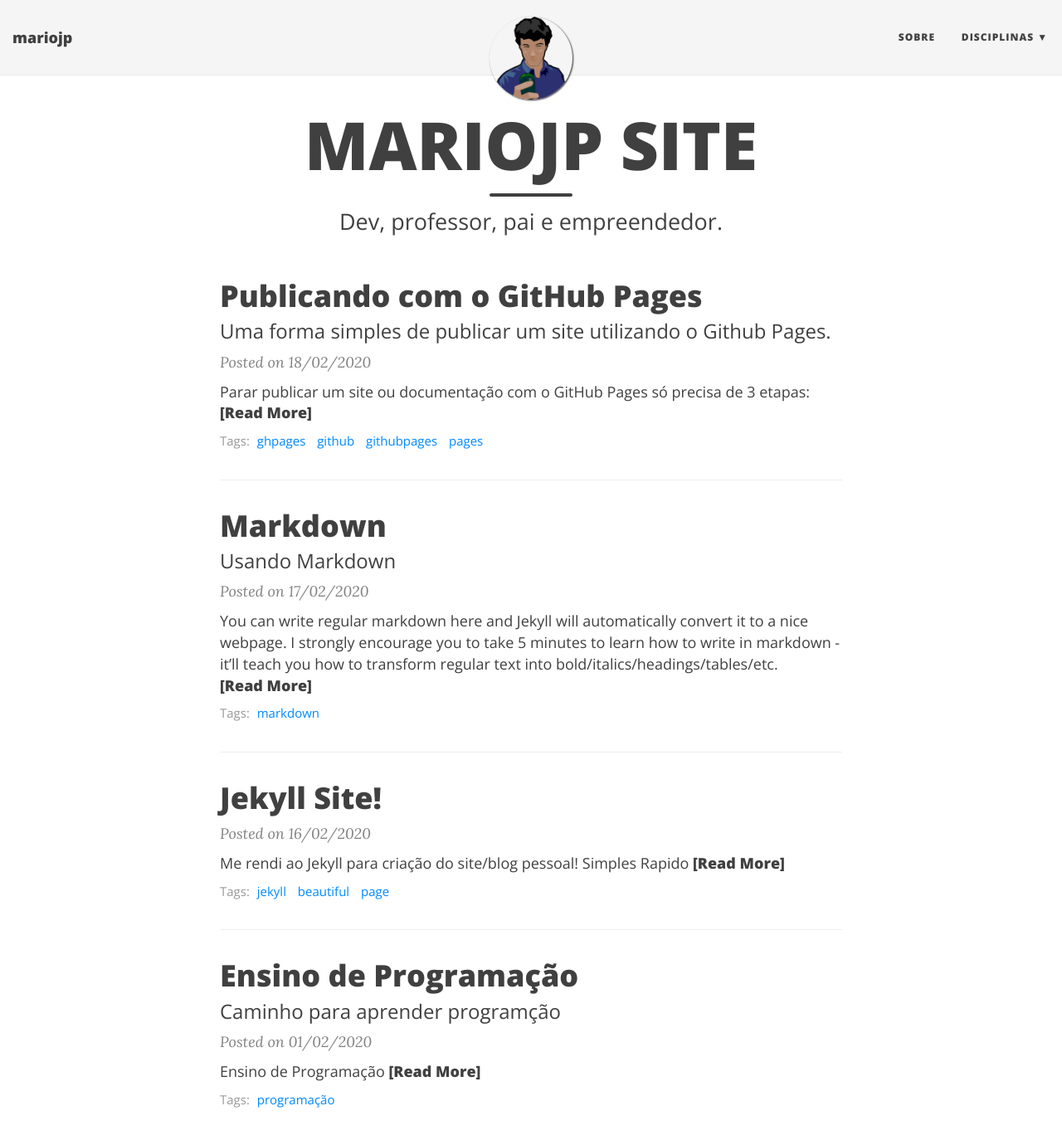
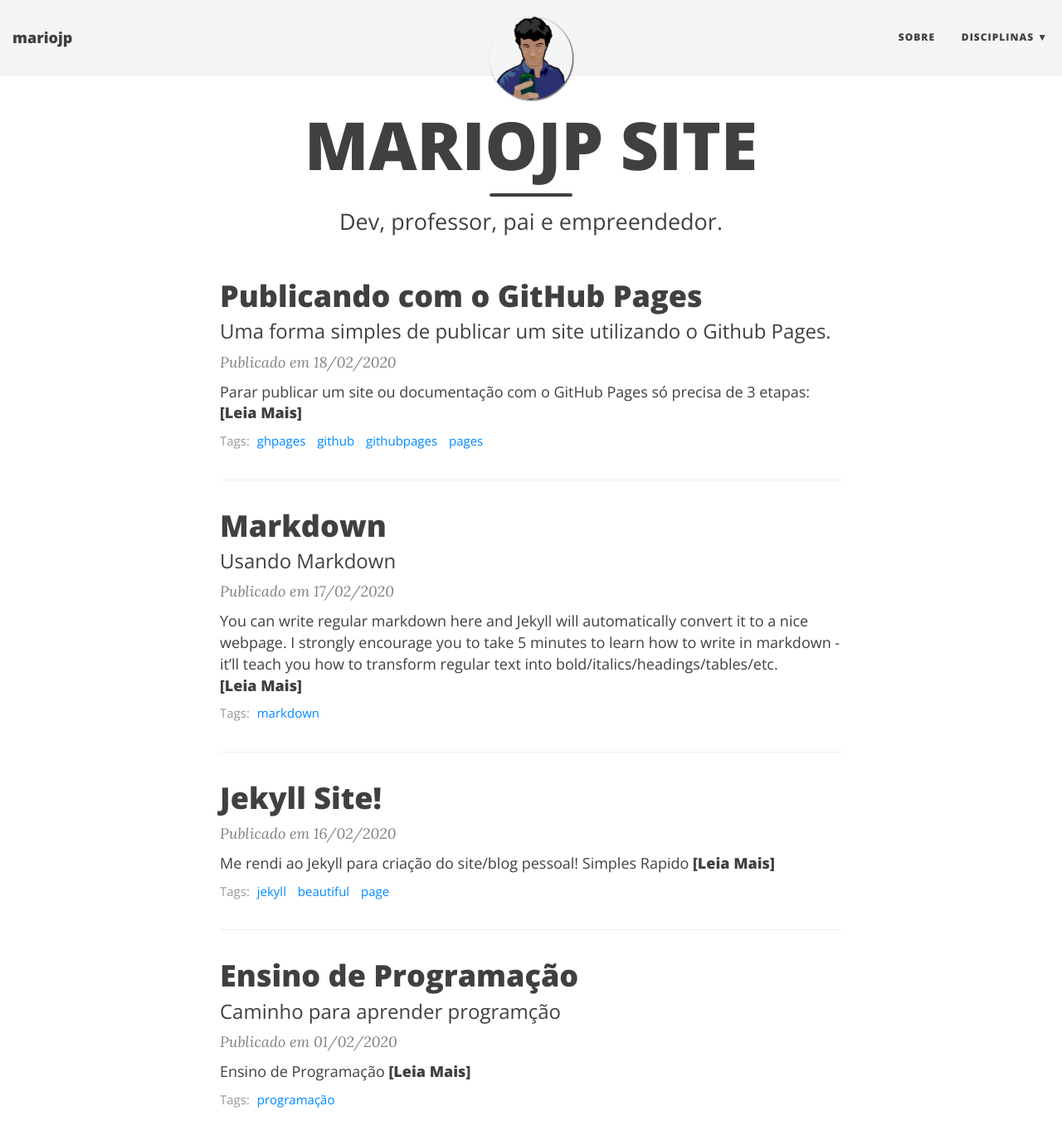
Before and after one commit to mariojp/mariojp.github.io, a Jekyll site: the page built from index.html, in a window 1280 px wide and 1400 px high. Shown: the top 1374 px of the window at 83% size. Built offline with Jekyll 4.4.1, drawn with Linux system fonts in a browser that asks for light colours; nearby versions of some CDN libraries; the list of posts is cut into pages by our own code.

Commit message:
Update index.html

```diff
--- a/index.html
+++ b/index.html
@@ -19,7 +19,7 @@ use-site-title: true
     </a>
 
     <p class="post-meta">
-      Posted on {{ post.date | date: site.date_format }}
+      Publicado em {{ post.date | date: site.date_format }}
     </p>
 
     <div class="post-entry-container">
@@ -34,7 +34,7 @@ use-site-title: true
         {{ post.excerpt | strip_html | xml_escape | truncatewords: site.excerpt_length }}
         {% assign excerpt_word_count = post.excerpt | number_of_words %}
         {% if post.content != post.excerpt or excerpt_word_count > site.excerpt_length %}
-          <a href="{{ post.url | relative_url }}" class="post-read-more">[Read&nbsp;More]</a>
+          <a href="{{ post.url | relative_url }}" class="post-read-more">[Leia&nbsp;Mais]</a>
         {% endif %}
       </div>
     </div>
```
Also changed, not shown: other parts of index.html (+2 -2 lines).
